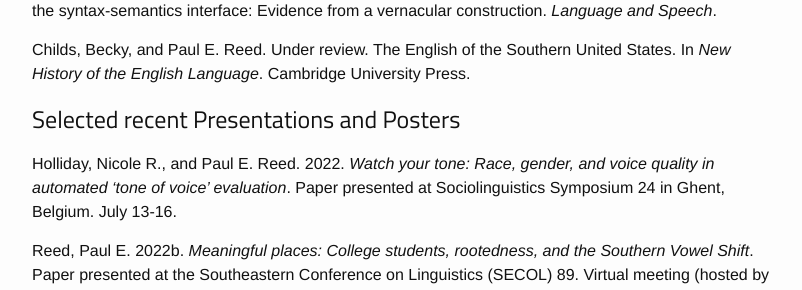
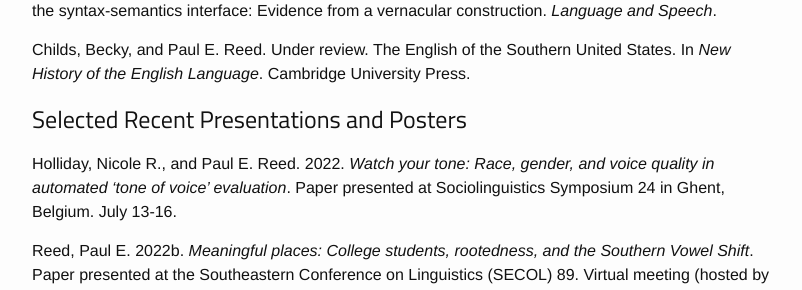
Before and after one commit to paulereed/paulereed.github.io, a Jekyll site: the page built from research.md, in a window 1280 px wide and 900 px high, scrolled down 2308 px. Shown: the part 159-449 px from the top of the window, without its empty margins (238-1040 px from the left). Built offline with Jekyll 4.4.1, drawn with Linux system fonts in a browser that asks for light colours; some web fonts are replaced.

```diff
--- a/research.md
+++ b/research.md
@@ -90,7 +90,7 @@ Blanchette, Frances K., Carrie Jackson, Erin Flannery, and Paul E. Reed. Under r
 Childs, Becky, and Paul E. Reed. Under review. The English of the Southern United States. In *New History of the English Language*. Cambridge University Press.
 
 
-## Selected recent Presentations and Posters
+## Selected Recent Presentations and Posters
 
 Holliday, Nicole R., and Paul E. Reed. 2022. *Watch your tone: Race, gender, and voice quality in automated 'tone of voice' evaluation*. Paper presented at Sociolinguistics Symposium 24 in Ghent, Belgium. July 13-16.
 
```
